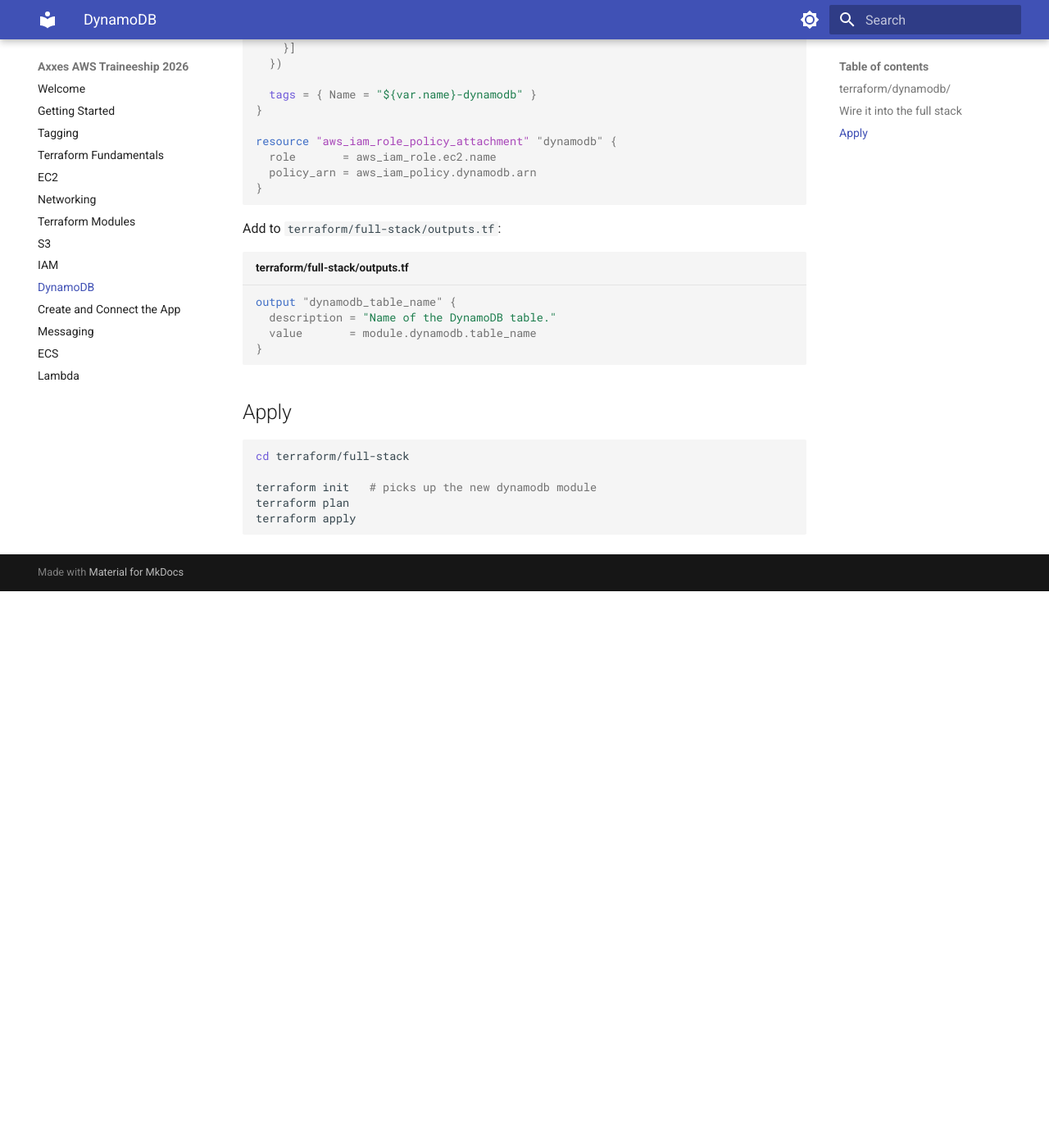
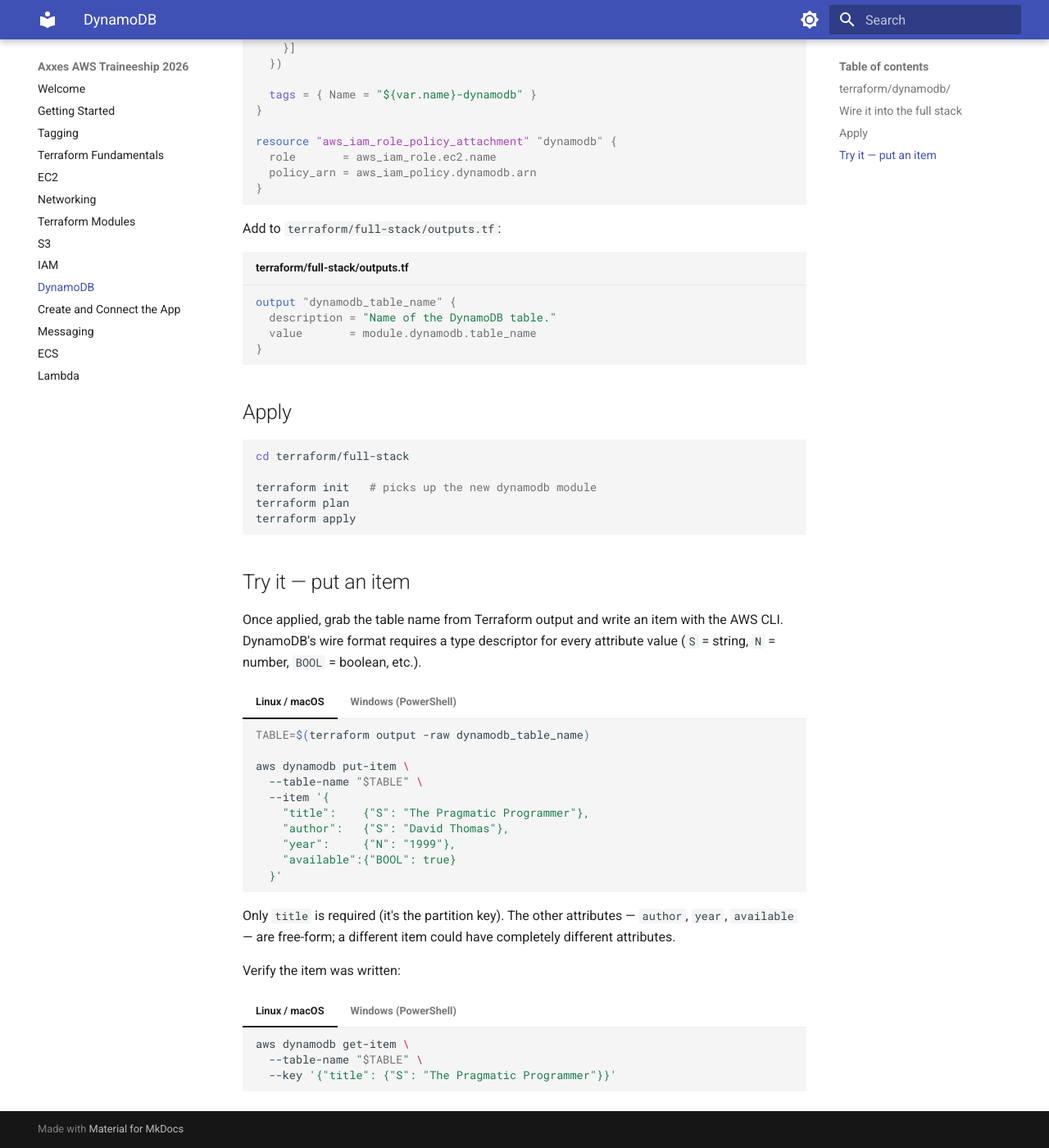
Before and after one commit to jdeboeck03/aws-traineeship, an MkDocs documentation site: the page built from docs/content/dynamodb/index.md, in a window 1280 px wide and 1400 px high, scrolled down 2101 px. Shown: the whole window at 82% size. Built offline with MkDocs 1.6.1 and Material for MkDocs 9.7.7, drawn with Linux system fonts in a browser that asks for light colours; before the commit the page ends 2822 px from its top, so only the background shows below that.

Commit message:
Add put-item and get-item CLI example to DynamoDB doc
Co-Authored-By: Claude Sonnet 4.6 <noreply@anthropic.com>

````diff
--- a/docs/content/dynamodb/index.md
+++ b/docs/content/dynamodb/index.md
@@ -122,3 +122,60 @@ terraform init   # picks up the new dynamodb module
 terraform plan
 terraform apply
 ```
+
+## Try it — put an item
+
+Once applied, grab the table name from Terraform output and write an item with the AWS CLI.
+DynamoDB's wire format requires a type descriptor for every attribute value (`S` = string,
+`N` = number, `BOOL` = boolean, etc.).
+
+=== "Linux / macOS"
+
+    ```bash
+    TABLE=$(terraform output -raw dynamodb_table_name)
+
+    aws dynamodb put-item \
+      --table-name "$TABLE" \
+      --item '{
+        "title":    {"S": "The Pragmatic Programmer"},
+        "author":   {"S": "David Thomas"},
+        "year":     {"N": "1999"},
+        "available":{"BOOL": true}
+      }'
+    ```
+
+=== "Windows (PowerShell)"
+
+    ```powershell
+    $TABLE = terraform output -raw dynamodb_table_name
+
+    aws dynamodb put-item `
+      --table-name $TABLE `
+      --item '{
+        "title":    {"S": "The Pragmatic Programmer"},
+        "author":   {"S": "David Thomas"},
+        "year":     {"N": "1999"},
+        "available":{"BOOL": true}
+      }'
+    ```
+
+Only `title` is required (it's the partition key). The other attributes — `author`, `year`,
+`available` — are free-form; a different item could have completely different attributes.
+
+Verify the item was written:
+
+=== "Linux / macOS"
+
+    ```bash
+    aws dynamodb get-item \
+      --table-name "$TABLE" \
+      --key '{"title": {"S": "The Pragmatic Programmer"}}'
+    ```
+
+=== "Windows (PowerShell)"
+
+    ```powershell
+    aws dynamodb get-item `
+      --table-name $TABLE `
+      --key '{"title": {"S": "The Pragmatic Programmer"}}'
+    ```
````
